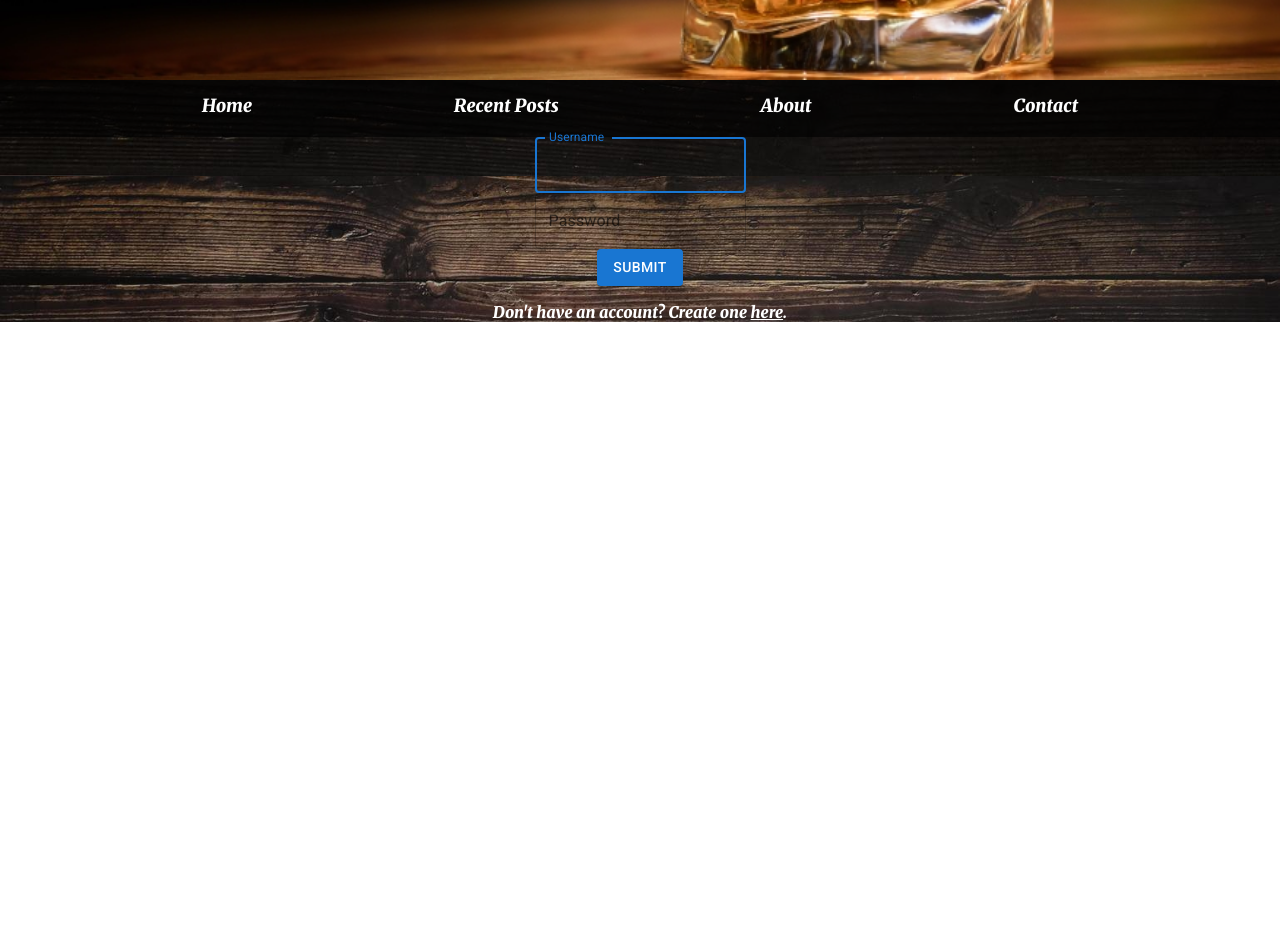
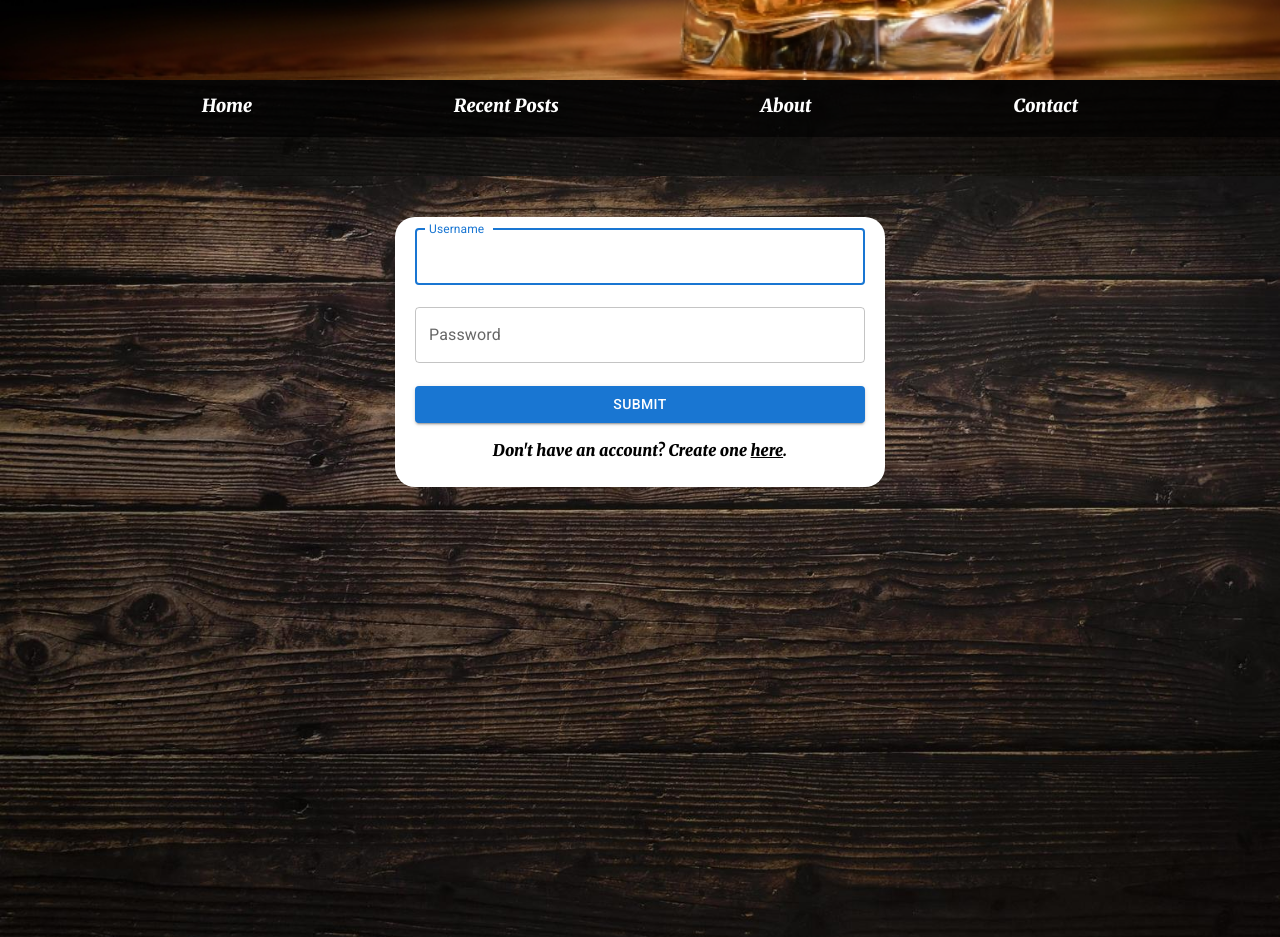
Before and after one commit to rlmorrison74/whiskeypedia, a React (Create React App) app in the folder client/: page /login in a window 1280 px wide. Shown: the part 640-1577 px from the top of the page. Before the commit the page ends 978 px from the top, so only its background shows below. Built offline with nearby package versions, Linux system fonts and the light colour scheme.

Commit message:
login form styled

```diff
--- a/client/src/screens/Login.jsx
+++ b/client/src/screens/Login.jsx
@@ -1,6 +1,7 @@
 import { TextField, Button } from "@mui/material";
 import { useState } from "react";
 import { Link } from "react-router-dom";
+import "../styles/Screens/login.css";
 
 export default function Login({ handleLogin }) {
   const [formData, setFormData] = useState({
@@ -18,7 +19,9 @@ export default function Login({ handleLogin }) {
   };
 
   return (
+    <div className="login">
       <form
+        className="loginform"
         onSubmit={(e) => {
           e.preventDefault();
           handleLogin(formData);
@@ -46,8 +49,9 @@ export default function Login({ handleLogin }) {
         <Button type="submit" children="Submit" variant="contained" />
         <p>
           {" "}
-        Don't have an account? Create one <Link to="/register">here</Link>.
+          Don't have an account? Create one <Link className="registerlink" to="/register">here</Link>.
         </p>
       </form>
+    </div>
   );
 }
--- /dev/null
+++ b/client/src/styles/Screens/login.css
@@ -0,0 +1,26 @@
+.login {
+  height: 100vh;
+  display: flex;
+  justify-content: center;
+}
+
+.loginform {
+  background-color: rgb(255, 255, 255);
+  width: 70vw;
+  padding: 10px 20px;
+  border-radius: 20px;
+  display: flex;
+  flex-direction: column;
+  justify-content: space-evenly;
+  height: 250px;
+  max-width: 450px;
+  margin-top: 10vh;
+}
+
+.loginform p {
+  color: black;
+}
+
+.registerlink {
+  color: black;
+}
--- a/client/src/styles/components/header.css
+++ b/client/src/styles/components/header.css
@@ -59,7 +59,7 @@ img {
   display: flex;
   background-color: rgba(0, 0, 0, 0.637);
   color: white;
-  padding: 0 16px 0 16px;
+  padding: 5px 16px 5px 16px;
   border-radius: 40px;
   z-index: 2;
   margin-right: 10px;
@@ -76,7 +76,7 @@ img {
 }
 
 .link {
-  padding: 0 8px;
+  padding: 8px 8px;
   cursor: pointer;
   transition: 0.5s;
   text-decoration: none;
```
Also changed, not shown: client/src/styles/Screens/register.css (added). Lines whose indentation alone changed are shown as unchanged.
